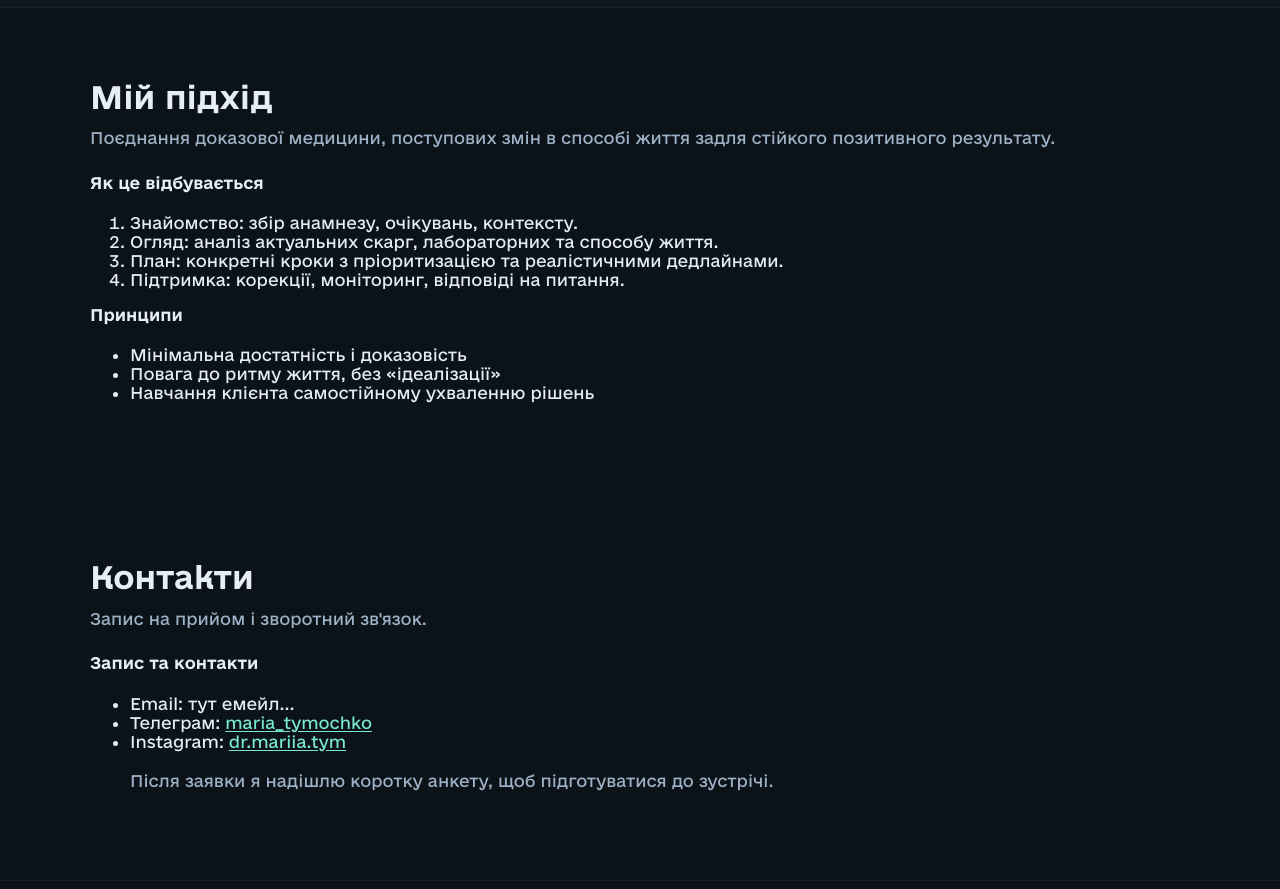
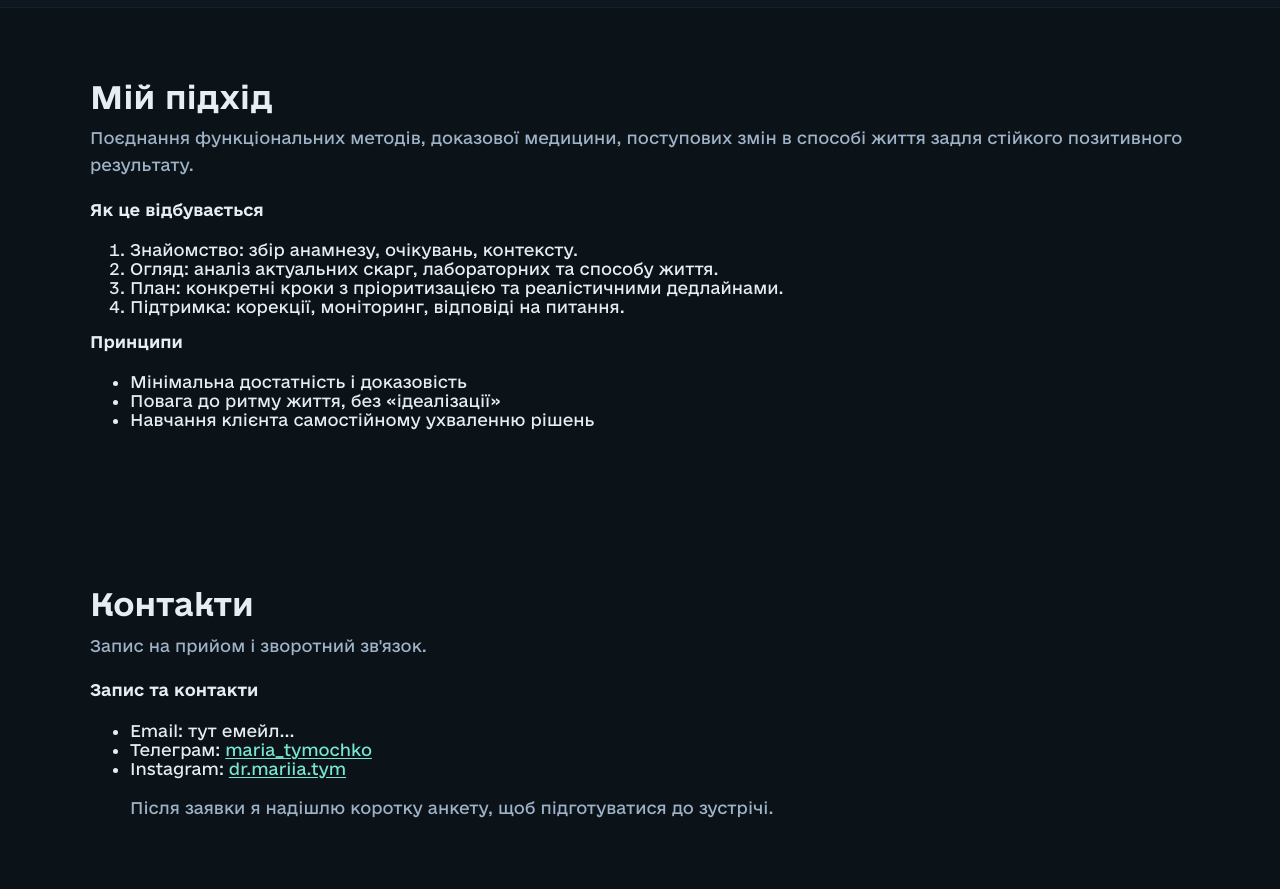
Before and after one commit to mariia-tymochko/mariia-tymochko.github.io, a website: page index.html in a window 1280 px wide. Shown: the part 2180-3069 px from the top of the page. Drawn offline with nearby package versions, Linux system fonts and the light colour scheme.

Commit message:
update index.html

```diff
--- a/index.html
+++ b/index.html
@@ -99,7 +99,7 @@
         <div class="container">
           <div class="section-header reveal">
             <h2>Мій підхід</h2>
-            <p>Поєднання доказової медицини, поступових змін в способі життя задля стійкого позитивного результату.</p>
+            <p>Поєднання функціональних методів, доказової медицини, поступових змін в способі життя задля стійкого позитивного результату.</p>
           </div>
           <div class="content flow reveal" data-md-src="/content/approach.md"></div>
         </div>
```
